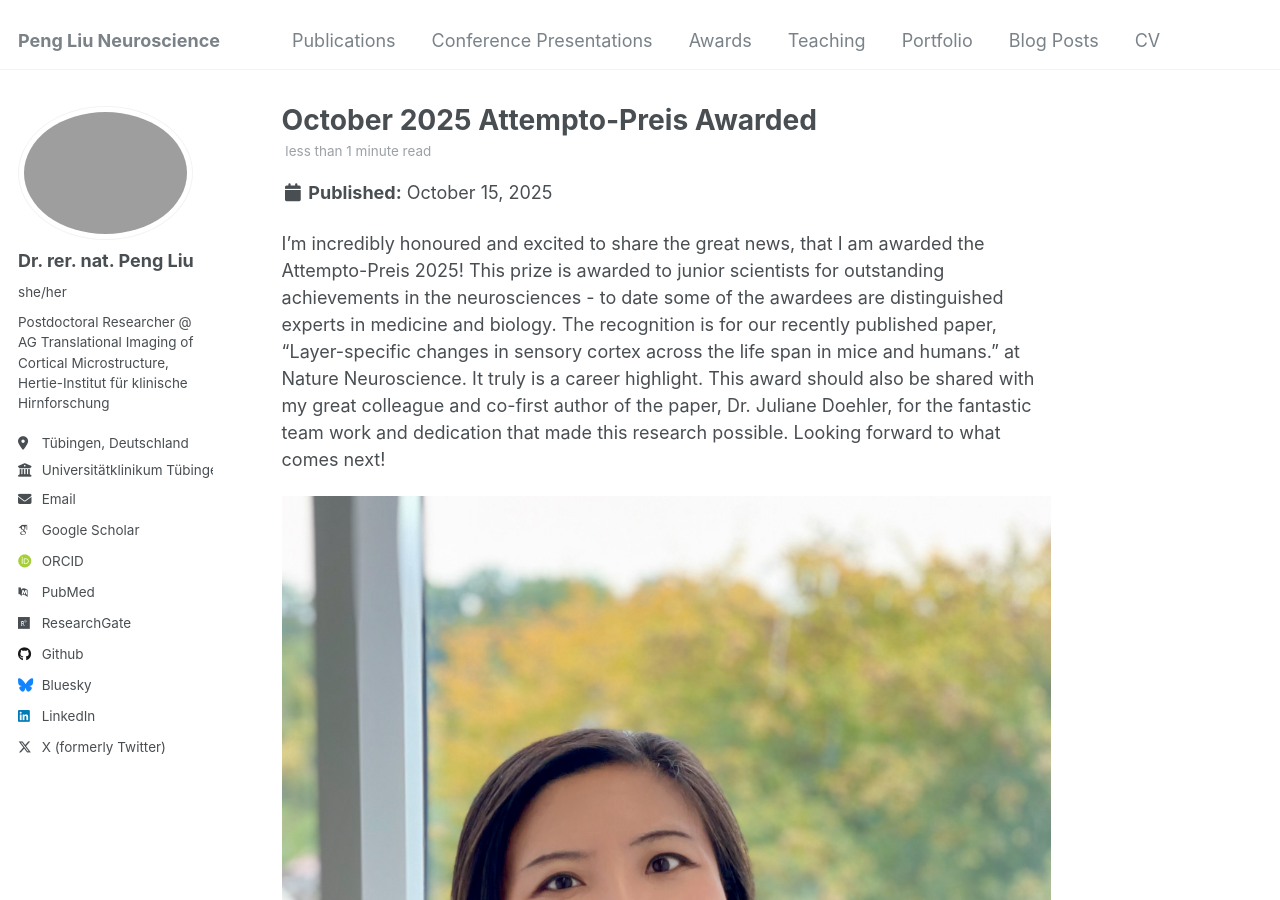
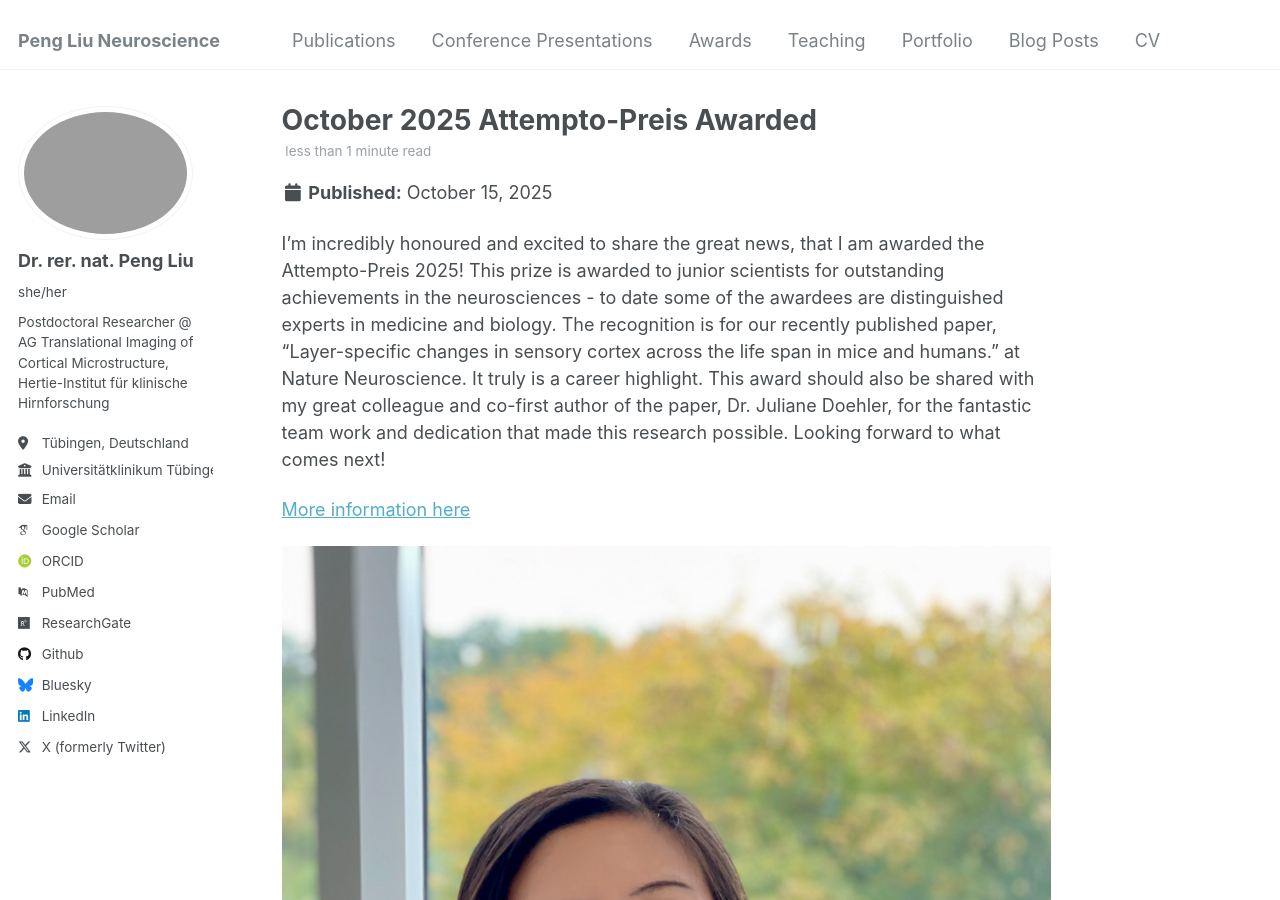
Before and after one commit to PengLiu1120/pengliu, a Jekyll site: the page built from _posts/2025-10-15-blog-post-4.md, in a window 1280 px wide and 900 px high. Built offline with Jekyll 4.4.1, drawn with Linux system fonts in a browser that asks for light colours; some web fonts are replaced.

Commit message:
Update 2025-10-15-blog-post-4.md

```diff
--- a/_posts/2025-10-15-blog-post-4.md
+++ b/_posts/2025-10-15-blog-post-4.md
@@ -12,6 +12,8 @@ The recognition is for our recently published paper, “Layer-specific changes i
 This award should also be shared with my great colleague and co-first author of the paper, Dr. Juliane Doehler, for the fantastic team work and dedication that made this research possible.
 Looking forward to what comes next!
 
+[More information here](https://uni-tuebingen.de/universitaet/aktuelles-und-publikationen/pressemitteilungen/newsfullview-pressemitteilungen/article/attempto-preise-gehen-an-eine-neurowissenschaftlerin-und-einen-neurowissenschaftler/)
+
 <img src="https://github.com/PengLiu1120/pengliu/blob/master/images/liu-award3.jpeg?raw=true"/>
 
 <img src="https://github.com/PengLiu1120/pengliu/blob/master/images/liu-award4.jpeg?raw=true"/>
```
